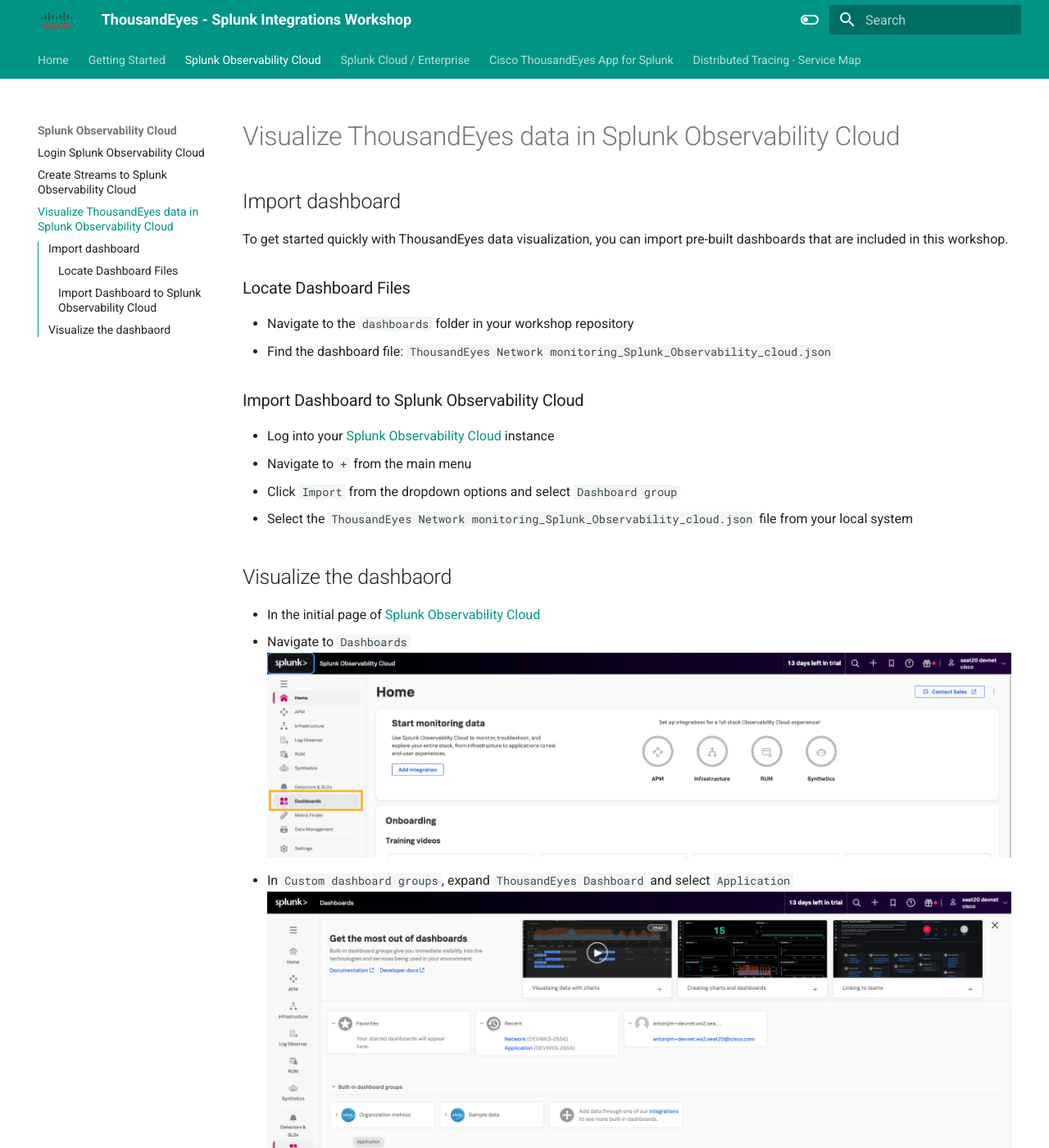
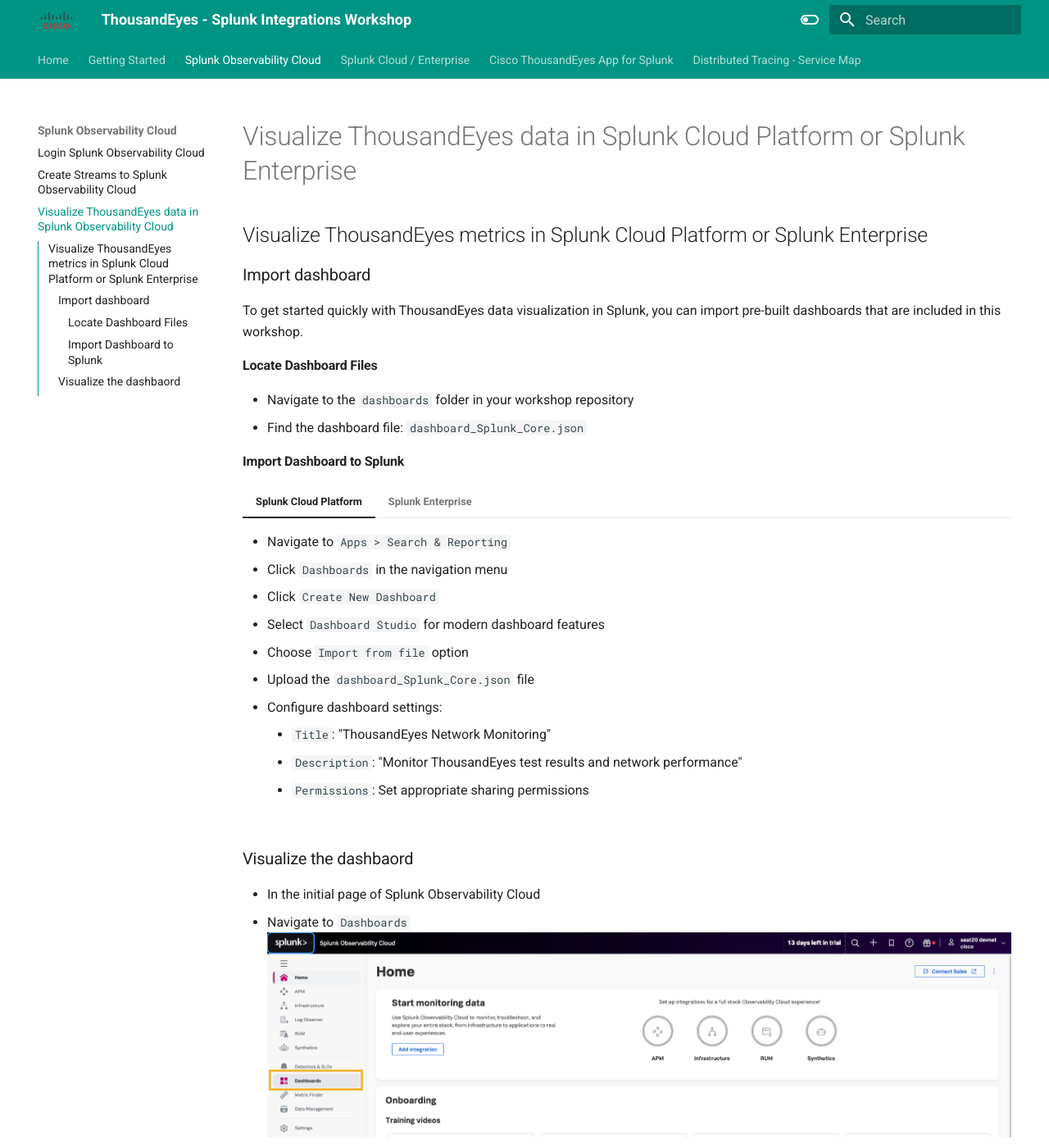
Before and after one commit to antonjim-te/thousandeyes-splunk-integrations-workshop, an MkDocs documentation site: the page built from docs/visualize_splunk_observability.md, in a window 1280 px wide and 1400 px high. Shown: the whole window at 82% size. Built offline with MkDocs 1.6.1 and Material for MkDocs 9.7.7, drawn with Linux system fonts in a browser that asks for light colours.

```diff
--- a/docs/visualize_splunk_observability.md
+++ b/docs/visualize_splunk_observability.md
@@ -1,22 +1,56 @@
-# Visualize ThousandEyes data in Splunk Observability Cloud
+# Visualize ThousandEyes data in Splunk Cloud Platform or Splunk Enterprise
 
-## Import dashboard
+## Visualize ThousandEyes metrics in Splunk Cloud Platform or Splunk Enterprise
 
-To get started quickly with ThousandEyes data visualization, you can import pre-built dashboards that are included in this workshop.
+### Import dashboard
 
-### Locate Dashboard Files
+To get started quickly with ThousandEyes data visualization in Splunk, you can import pre-built dashboards that are included in this workshop.
+
+#### Locate Dashboard Files
 - Navigate to the `dashboards` folder in your workshop repository
-- Find the dashboard file: `ThousandEyes Network monitoring_Splunk_Observability_cloud.json`
+- Find the dashboard file: `dashboard_Splunk_Core.json`
 
-### Import Dashboard to Splunk Observability Cloud
-- Log into your [Splunk Observability Cloud](https://app.us1.signalfx.com/) instance
-- Navigate to `+` from the main menu
-- Click `Import` from the dropdown options and select `Dashboard group`
-- Select the `ThousandEyes Network monitoring_Splunk_Observability_cloud.json` file from your local system
+#### Import Dashboard to Splunk
 
-## Visualize the dashbaord
+=== "Splunk Cloud Platform"
 
-- In the initial page of [Splunk Observability Cloud](https://app.us1.signalfx.com/)
+    - Navigate to `Apps > Search & Reporting`
+    - Click `Dashboards` in the navigation menu
+    - Click `Create New Dashboard`
+    - Select `Dashboard Studio` for modern dashboard features
+    - Choose `Import from file` option
+    - Upload the `dashboard_Splunk_Core.json` file
+    - Configure dashboard settings:
+        - `Title`: "ThousandEyes Network Monitoring"
+        - `Description`: "Monitor ThousandEyes test results and network performance"
+        - `Permissions`: Set appropriate sharing permissions
+
+=== "Splunk Enterprise"
+
+    Method 1: Simple XML Dashboard
+
+    - Log into your Splunk Enterprise web interface
+    - Navigate to `Settings > User Interface > Views`
+    - Click `New View`
+    - Enter dashboard details:
+        - `Destination App`: Choose target app (e.g., "Search & Reporting")
+        - `View Name`: "thousandeyes_network_monitoring"
+        - `View Title`: "ThousandEyes Network Monitoring"
+    - Select `Dashboard` as view type
+    - Copy the XML content from the JSON file into the dashboard source
+    - Click `Save`
+
+    Method 2: Upload via Apps
+
+    - Go to `Apps > Manage Apps`
+    - Find your target app (e.g., "Search & Reporting")
+    - Navigate to the app's dashboard directory on the Splunk server
+    - Copy the dashboard file to: `$SPLUNK_HOME/etc/apps/[app_name]/local/data/ui/views/`
+    - Restart Splunk or refresh your browser to see the new dashboard
+
+### Visualize the dashbaord
+
+- In the initial page of Splunk Observability Cloud
 - Navigate to `Dashboards`
 ![dashboards](img/splunkObservabilityCloud/dashboard.png)
 - In `Custom dashboard groups`, expand `ThousandEyes Dashboard` and select `Application`
--- a/mkdocs.yml
+++ b/mkdocs.yml
@@ -2,6 +2,11 @@
 site_name: 'ThousandEyes - Splunk Integrations Workshop'
 site_description: ThousandEyes - Splunk Integrations Workshop
 site_author: Antonio Jimenez
+
+validation:
+  omitted_files: warn
+  absolute_links: warn
+  unrecognized_links: warn
 
 nav:
   - Home: README.md
@@ -73,8 +78,6 @@ markdown_extensions:
   - attr_list
   - pymdownx.tabbed:
       alternate_style: true
-  # - toc:
-  #     baselevel: 3
 
 
 copyright: |
```
Also changed, not shown: README.md (+2 -0 lines), docs/create_streams_to_splunk_cloud_enterprise.md (+7 -13 lines), docs/visualize_splunk_cloud_enterprise.md (+19 -0 lines), 4 other files.
